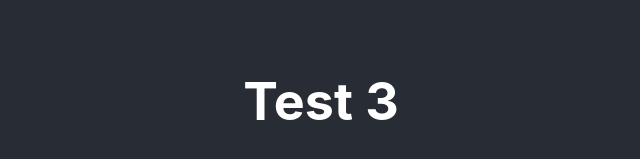
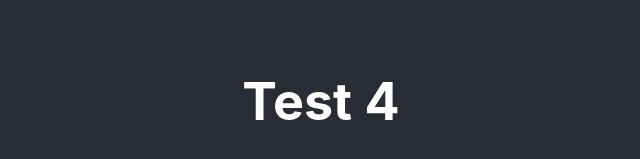
Before and after one commit to MarcellVokk/sportnaplo, a React (Create React App) app: page / in a window 1280 px wide. Shown: the part 299-458 px from the top of the page, without its empty margins (319-959 px from the left). Built offline with nearby package versions, Linux system fonts and the light colour scheme.

Commit message:
$uniqueMessageFromTheCommandLine`

```diff
--- a/src/App.js
+++ b/src/App.js
@@ -5,7 +5,7 @@ function App() {
   return (
     <div className="App">
       <header className="App-header">
-        <h1>Test 3</h1>
+        <h1>Test 4</h1>
       </header>
     </div>
   );
```
